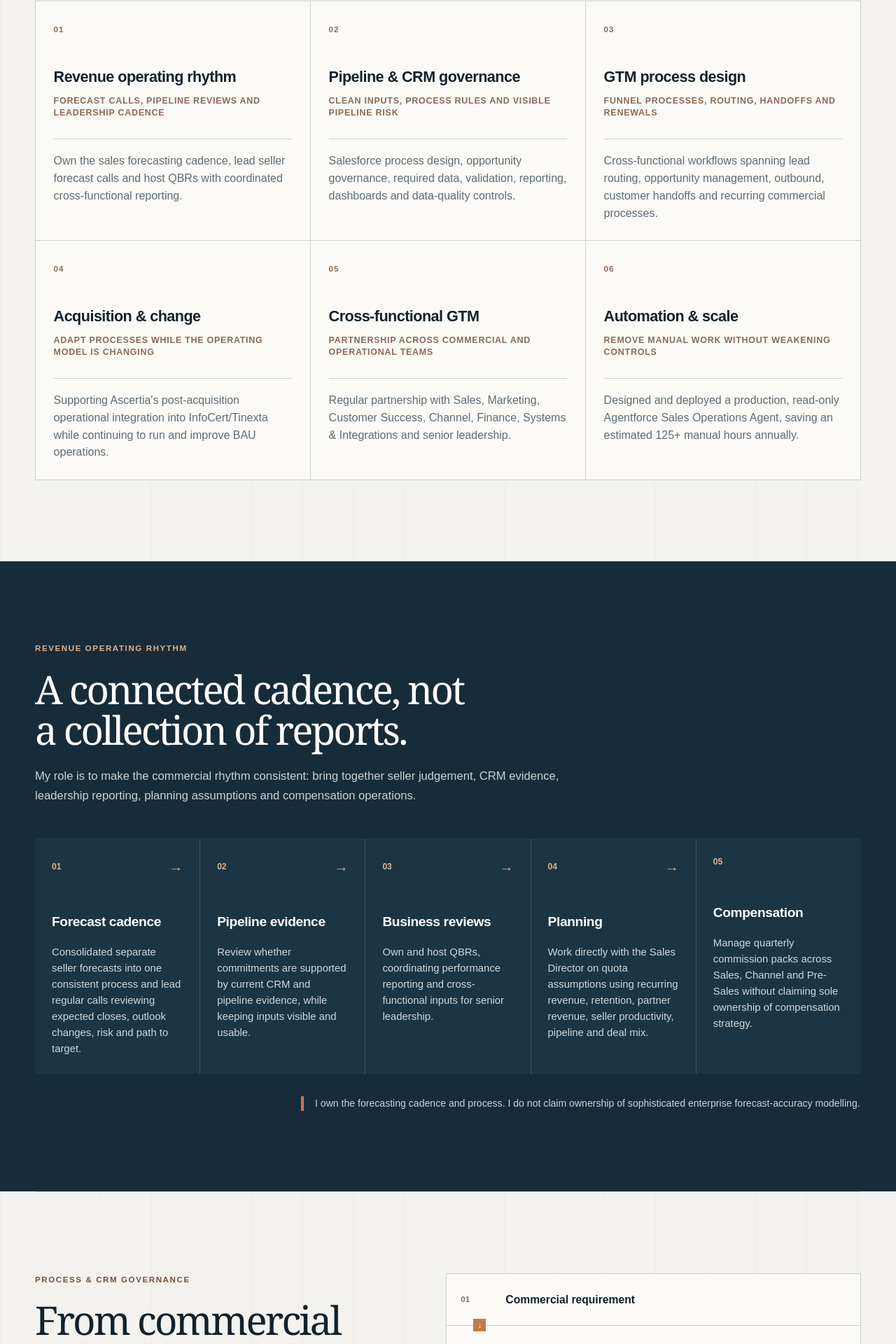
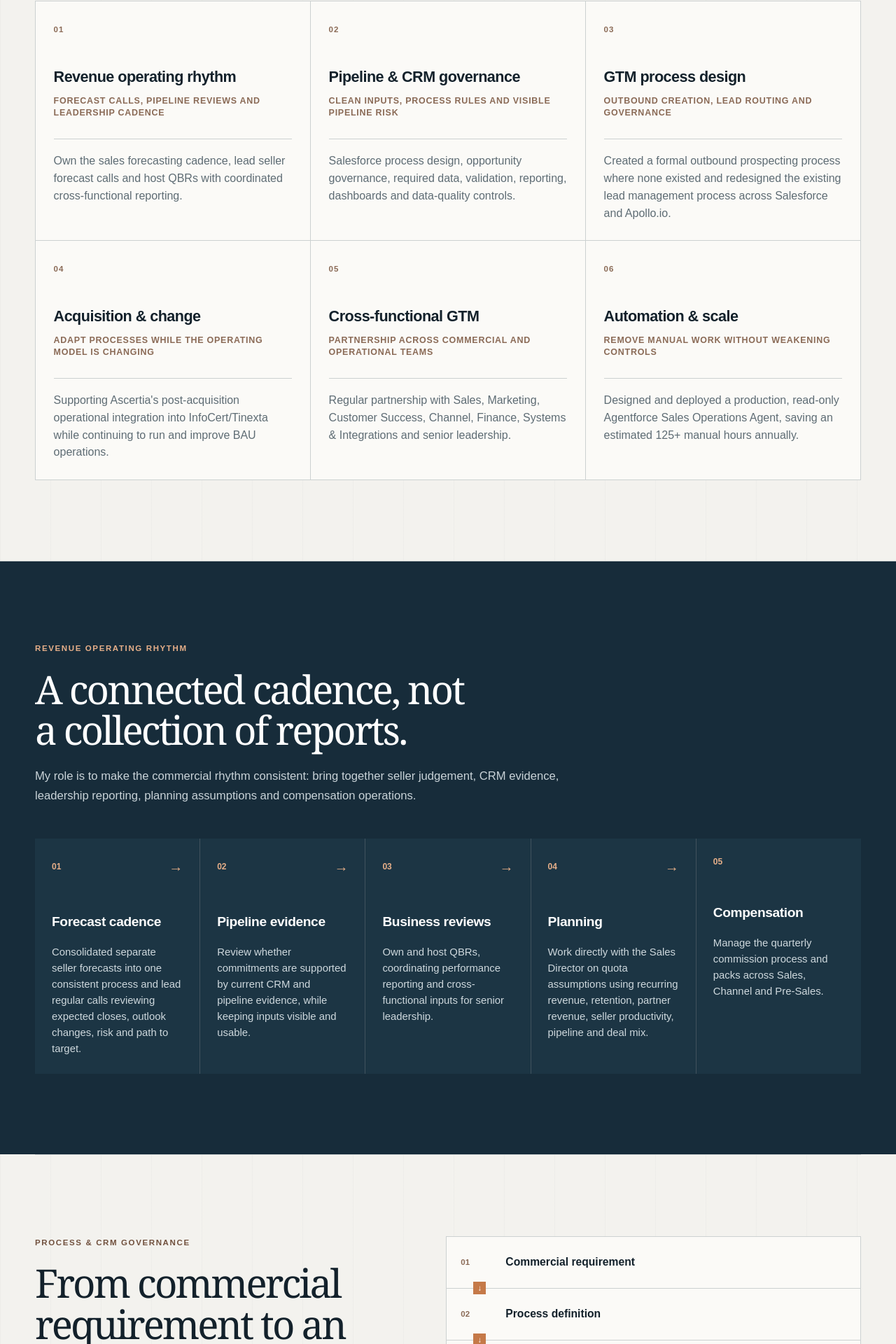
Before and after one commit to miriamgonzalezm/miriam-revops-portfolio, a Next.js app: page /trading-technologies in a window 1280 px wide. Shown: the part 1279-3199 px from the top of the page at 70% size. Built offline with nearby package versions, Linux system fonts and the light colour scheme.

Commit message:
Strengthen outbound and lead governance evidence

```diff
--- a/app/trading-technologies/page.tsx
+++ b/app/trading-technologies/page.tsx
@@ -112,9 +112,6 @@ export default function TradingTechnologiesPage() {
               </li>
             ))}
           </ol>
-          <p className={styles.scopeNote}>
-            I own the forecasting cadence and process. I do not claim ownership of sophisticated enterprise forecast-accuracy modelling.
-          </p>
         </section>
 
         <section className={styles.governanceSection} id="governance" aria-labelledby="governance-title">
@@ -122,7 +119,7 @@ export default function TradingTechnologiesPage() {
             <p className={styles.overline}>PROCESS & CRM GOVERNANCE</p>
             <h2 id="governance-title">From commercial requirement to an adopted control.</h2>
             <p>
-              I operate at the business-process layer and remain hands-on with Salesforce. I can define what the process needs to achieve, translate it into system requirements and build suitable components, while partnering with Systems & Integrations on architecture, development and complex integrations.
+              I operate at the business-process layer and remain hands-on with Salesforce. The outbound and lead management transformation is one example: defining a new commercial process, challenging an existing workflow, translating both into governance requirements and implementing the resulting changes across Salesforce and Apollo.io. I also partner with Systems & Integrations on architecture, development and complex integrations.
             </p>
             <div className={styles.governanceTags} aria-label="Governance experience">
               {content.governanceAreas.map((area) => <span key={area}>{area}</span>)}
--- a/app/trading-technologies/trading-technologies.module.css
+++ b/app/trading-technologies/trading-technologies.module.css
@@ -184,8 +184,6 @@
 .connector { font-size: 1.25rem; }
 .rhythmCycle h3 { margin: 3rem 0 1rem; font-size: 1.2rem; letter-spacing: -0.02em; }
 .rhythmCycle p { margin: 0; color: #ced8dd; font-size: 0.93rem; line-height: 1.55; }
-.scopeNote { max-width: 800px; margin: 2rem 0 0 auto; padding-left: 1rem; border-left: 4px solid var(--accent); color: #c9d3d8; font-size: 0.88rem; line-height: 1.5; }
-
 .governanceSection { display: grid; grid-template-columns: 0.9fr 1.1fr; gap: clamp(3rem, 8vw, 8rem); align-items: start; }
 .governanceTags { display: flex; flex-wrap: wrap; gap: 0.55rem; margin-top: 2rem; }
 .governanceTags span { padding: 0.55rem 0.7rem; border: 1px solid var(--line); background: var(--surface); font-size: 0.8rem; }
--- a/content/trading-technologies.ts
+++ b/content/trading-technologies.ts
@@ -34,9 +34,9 @@ export const tradingTechnologiesPortfolio = {
     {
       number: "03",
       title: "GTM process design",
-      need: "Funnel processes, routing, handoffs and renewals",
+      need: "Outbound creation, lead routing and governance",
       evidence:
-        "Cross-functional workflows spanning lead routing, opportunity management, outbound, customer handoffs and recurring commercial processes.",
+        "Created a formal outbound prospecting process where none existed and redesigned the existing lead management process across Salesforce and Apollo.io.",
     },
     {
       number: "04",
@@ -84,7 +84,7 @@ export const tradingTechnologiesPortfolio = {
     {
       step: "05",
       title: "Compensation",
-      body: "Manage quarterly commission packs across Sales, Channel and Pre-Sales without claiming sole ownership of compensation strategy.",
+      body: "Manage the quarterly commission process and packs across Sales, Channel and Pre-Sales.",
     },
   ],
   processModel: [
@@ -157,15 +157,15 @@ export const tradingTechnologiesPortfolio = {
     },
     {
       number: "03",
-      label: "GTM process governance",
-      title: "Commercial rules translated into Salesforce",
+      label: "GTM process design & governance",
+      title: "Building outbound and redesigning lead management",
       problem:
-        "Lead routing, opportunities, customer handoffs and renewals require clear ownership, usable data and consistent operating rules.",
+        "There was no established outbound sales process, while the existing lead management process needed restructuring.",
       action:
-        "Define the commercial process and governance requirements, build suitable Salesforce components where appropriate, and partner with Systems & Integrations on architecture, development and complex integrations.",
-      impact: "Process → system",
-      impactLabel: "business requirements connected to practical CRM controls",
-      signals: ["Lead routing", "Pipeline governance", "Handoffs", "Renewals"],
+        "Designed and implemented a new outbound prospecting process using Apollo.io, while revisiting lead stages and redesigning routing, ownership, segmentation, exclusion and governance rules across Salesforce and Apollo.io.",
+      impact: "Build + redesign",
+      impactLabel: "a structured outbound process with clearer lead management governance",
+      signals: ["Outbound process", "Lead stages", "Routing & ownership", "Governance"],
     },
   ],
   contribution: [
```
